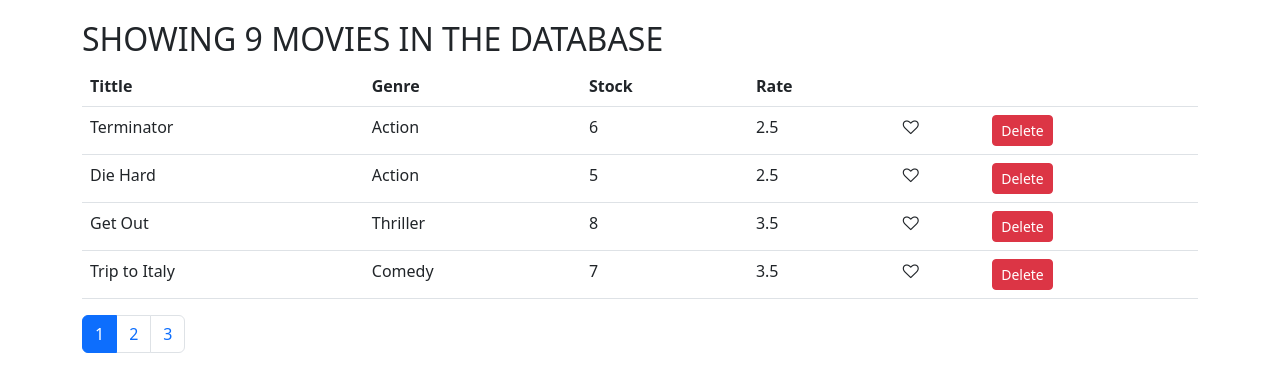
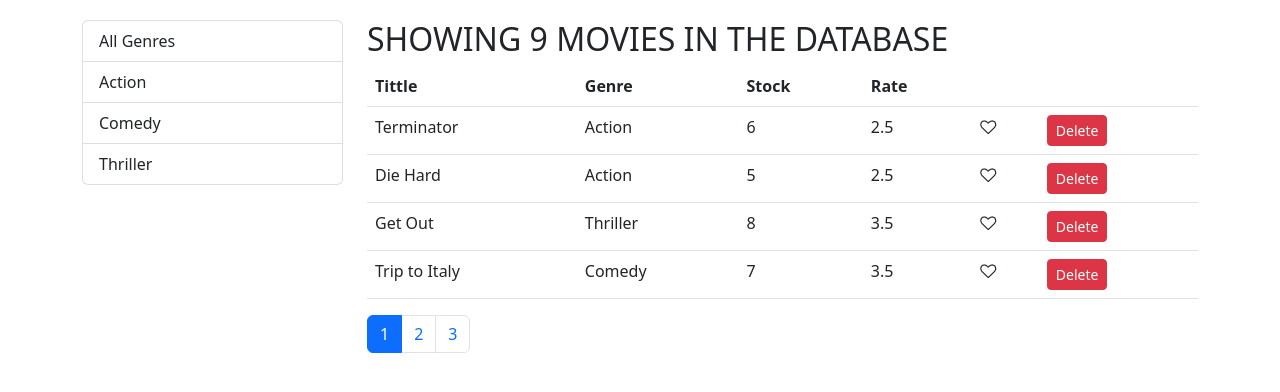
Before and after one commit to maniplek/Movies-React-App, a React (Create React App) app: page / in a window 1280 px wide. Shown: the top 392 px of the page. Built offline with nearby package versions, Linux system fonts and the light colour scheme.

Commit message:
added genres filter

```diff
--- a/src/components/Movies.jsx
+++ b/src/components/Movies.jsx
@@ -3,13 +3,21 @@
 import Like from "./common/Like";
 import Pagination from "./common/pagination";
 import { paginate } from "../utils/paginate";
+import ListGroup from "./common/listGroup";
+import { getGenres } from "../services/fakeGenreService";
 
 class Movies extends Component {
   state = {
-    movies: getMovies(),
+    movies: [], // we should initialize this properties to [] it's becouse it will get some time to get data from server
+    genres: [],
     currentPage: 1,
     pageSize: 4,
   };
+
+  componentDidMount() {
+    const genres = [{ name: "All Genres" }, ...getGenres()]; // in genre we only have 3, here we all adding one of all genres then we access it down in our list of genres
+    this.setState({ movies: getMovies(), genres }); //calling backend services and this method will be called when the instance of this method is rendered in the DOM
+  }
 
   deleteHandler = (movie) => {
     // we are going to create valiable we pass all the movies we have in state except movie we have passed
@@ -30,9 +38,13 @@
     this.setState({ currentPage: page }); // we are taking current page to page we clicked
   };
 
+  handleGenreSelect = (genre) => {
+    this.setState({ selectedGenre: genre, currentPage: 1 });
+  };
+
   render() {
     const { length: movieNumber } = this.state.movies;
-    const { pageSize, currentPage, movies: allMovies } = this.state;
+    const {pageSize, currentPage, selectedGenre, movies: allMovies} = this.state;
 
     if (movieNumber === 0)
       return (
@@ -41,16 +53,29 @@
         </p>
       );
 
-    const movies = paginate(allMovies, currentPage, pageSize);
+    const filtered =
+      selectedGenre && selectedGenre._id
+        ? allMovies.filter((m) => m.genre._id === selectedGenre._id)
+        : allMovies;
+
+    const movies = paginate(filtered, currentPage, pageSize);
     /** We have to make another movie array of each page with allmovieS(9)
      * currentPage(1)
      * pageSize(4)
      */
 
     return (
-      <div>
+      <div className="row">
+        <div className="col-3">
+          <ListGroup
+            items={this.state.genres}
+            selectedItem={this.state.selectedGenre}
+            onItemSelect={this.handleGenreSelect}
+          />
+        </div>
+        <div className="col">
           <h2 className="text-justify text-uppercase font-weight-bold">
-          Showing {movieNumber} movies in the database
+            Showing {filtered.length} movies in the database
           </h2>
 
           <table className="table">
@@ -91,11 +116,12 @@
           </table>
 
           <Pagination
-          itemsCount={this.state.movies.length}
+            itemsCount={filtered.length}
             pageSize={pageSize}
             currentPage={currentPage}
             onPageChange={this.handlePageChange}
           />
+        </div>
       </div>
     );
   }
--- /dev/null
+++ b/src/components/common/listGroup.jsx
@@ -0,0 +1,27 @@
+const ListGroup = (props) => {
+  const { items, textProperty, onItemSelect, selectedItem } =
+    props;
+
+  return (
+    <ul className="list-group">
+      {items.map((item) => (
+        <li
+          onClick={() => onItemSelect(item)}
+          key={item.name}
+          className={
+            item === selectedItem ? "list-group-item active" : "list-group-item"
+          }
+        >
+          {item[textProperty]}
+        </li>
+      ))}
+    </ul>
+  );
+};
+
+ListGroup.defaultProps = {
+  textProperty: "name",
+  valueProperty: "_id",
+};
+
+export default ListGroup;
```
Lines whose indentation alone changed are shown as unchanged.
